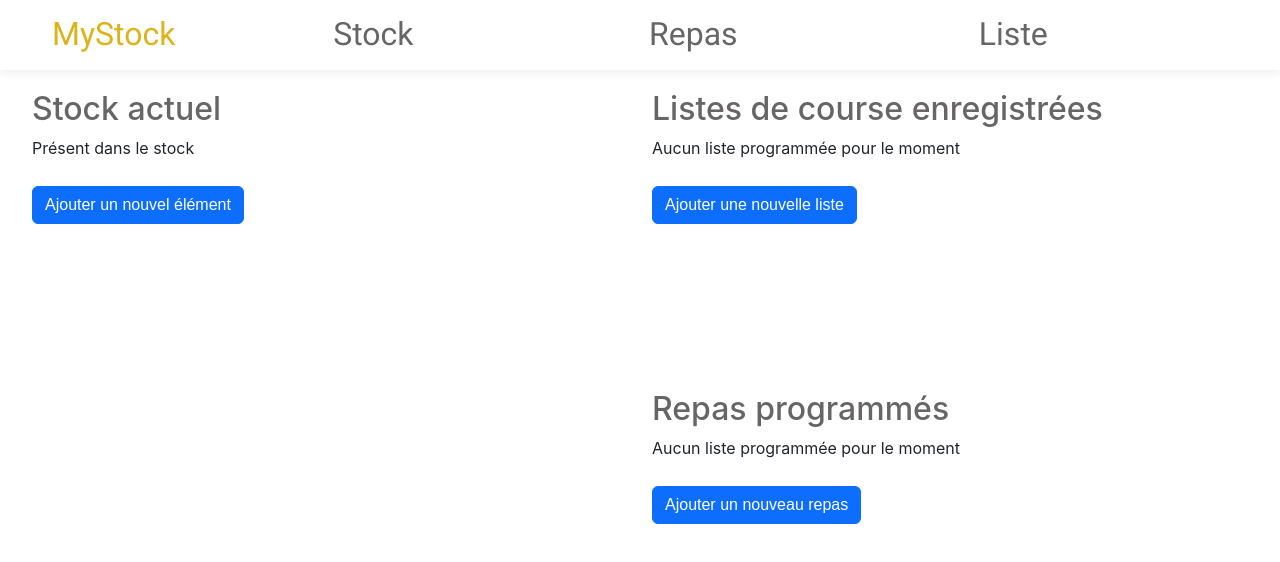
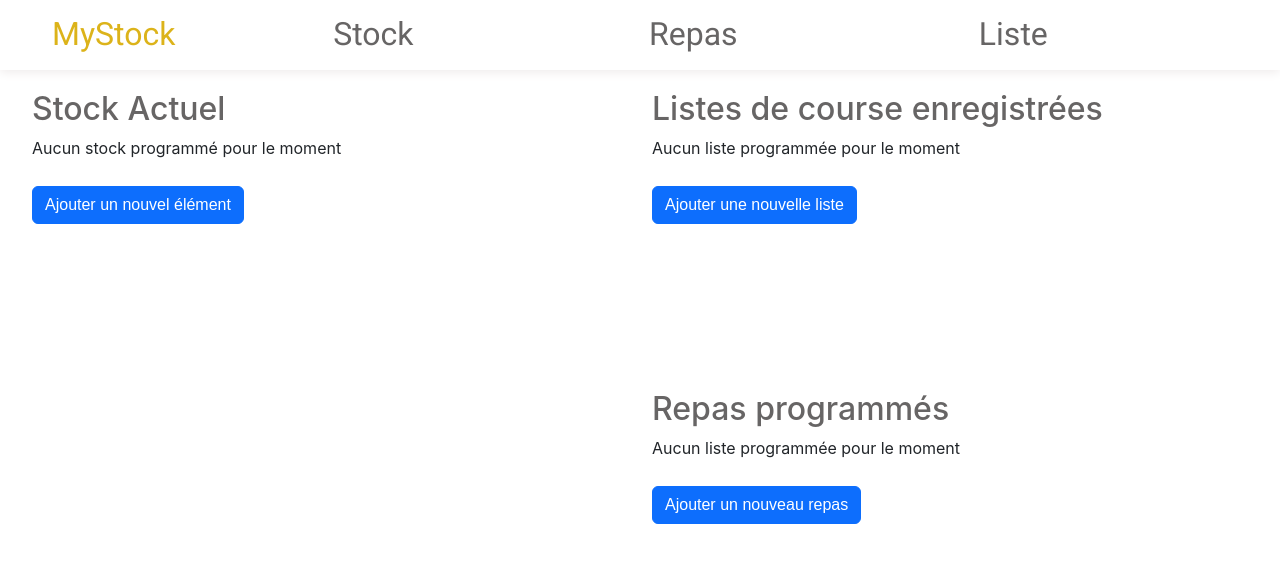
Before and after one commit to plouiserre/ShoppingManagerV2, a React (Create React App) app in the folder shopping-manager-front/: page / in a window 1280 px wide. Shown: the top 562 px of the page. Built offline with nearby package versions, Linux system fonts and the light colour scheme.

Commit message:
finish rework StockResume

```diff
--- a/shopping-manager-front/src/components/StockMiniList/StockMiniList.jsx
+++ /dev/null
@@ -1,9 +0,0 @@
-import { Pictogramme } from "../Pictogramme/Pictogramme";
-export function StockMiniList({ stock }) {
-  return (
-    <div key={stock.Id}>
-      {stock.Name} {stock.Quantity}{" "}
-      <Pictogramme pictoName={stock.Type} height={50} width={50} />
-    </div>
-  );
-}
--- a/shopping-manager-front/src/components/StockResume/StockResume.jsx
+++ b/shopping-manager-front/src/components/StockResume/StockResume.jsx
@@ -2,27 +2,32 @@ import { AddElement } from "../AddElement/AddElement";
 import { useNavigate } from "react-router-dom";
 import s from "./style.module.css";
 import { useSelector } from "react-redux";
-import { StockMiniList } from "../StockMiniList/StockMiniList";
 
 export function StockResume() {
   const navigate = useNavigate();
   const stocks = useSelector((store) => store.STOCK.stocks);
-
-  function clickElementName(name) {
-    alert("You go to the page of " + name);
-  }
+  const elementsLoaded = stocks.length > 0;
   return (
     <div>
-      <h1>Stock actuel</h1>
-      {/* <p className={`${s.text}`}>Aucun stock programmé pour le moment</p> */}
-      <p className={`${s.text}`}>Présent dans le stock</p>
-      {stocks.map((stock) => {
-        return <StockMiniList key={stock.Id} stock={stock} />;
-      })}
-      <AddElement
-        labelButton={"Ajouter un nouvel élément"}
-        actionButton={() => navigate("/stock/add/")}
-      />
+      <h1>Stock Actuel</h1>
+      <div style={{ display: !elementsLoaded ? "block" : "none" }}>
+        <p className={`${s.text}`}>Aucun stock programmé pour le moment</p>
+        <AddElement
+          labelButton={"Ajouter un nouvel élément"}
+          actionButton={() => navigate("/stock/add/")}
+        />
+      </div>
+      <div style={{ display: elementsLoaded ? "block" : "none" }}>
+        <p>
+          Aujourd'hui il y a{" "}
+          <span className={`${s.elementStock}`}>{stocks.length}</span> éléments
+          dans le stock
+        </p>
+        <AddElement
+          labelButton={"Liste Stock actuel"}
+          actionButton={() => navigate("/stock/")}
+        />
+      </div>
     </div>
   );
 }
--- a/shopping-manager-front/src/components/StockResume/style.module.css
+++ b/shopping-manager-front/src/components/StockResume/style.module.css
@@ -0,0 +1,4 @@
+.elementStock{
+    color:#dcb31a;
+    font-weight: 600;
+}
```
